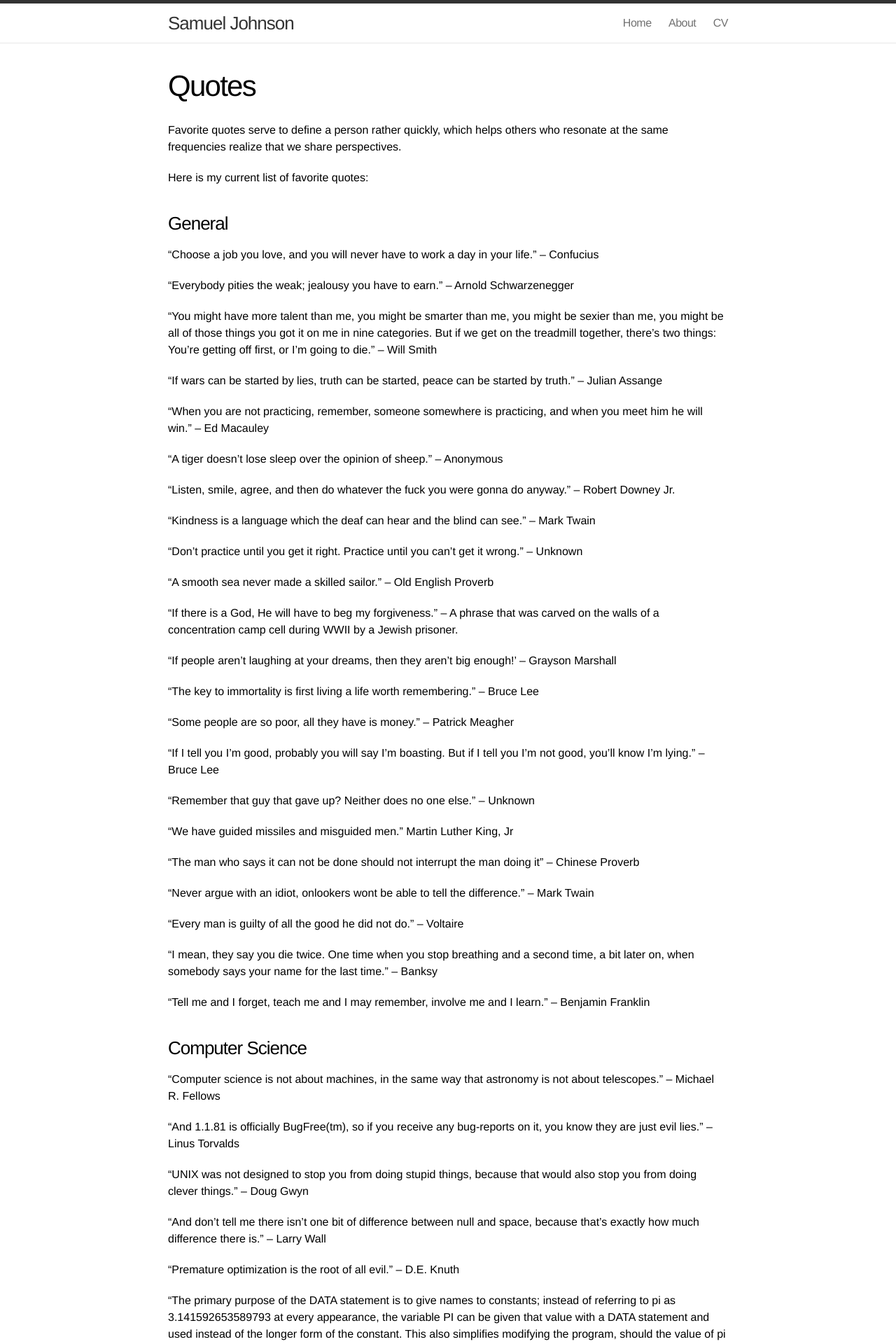
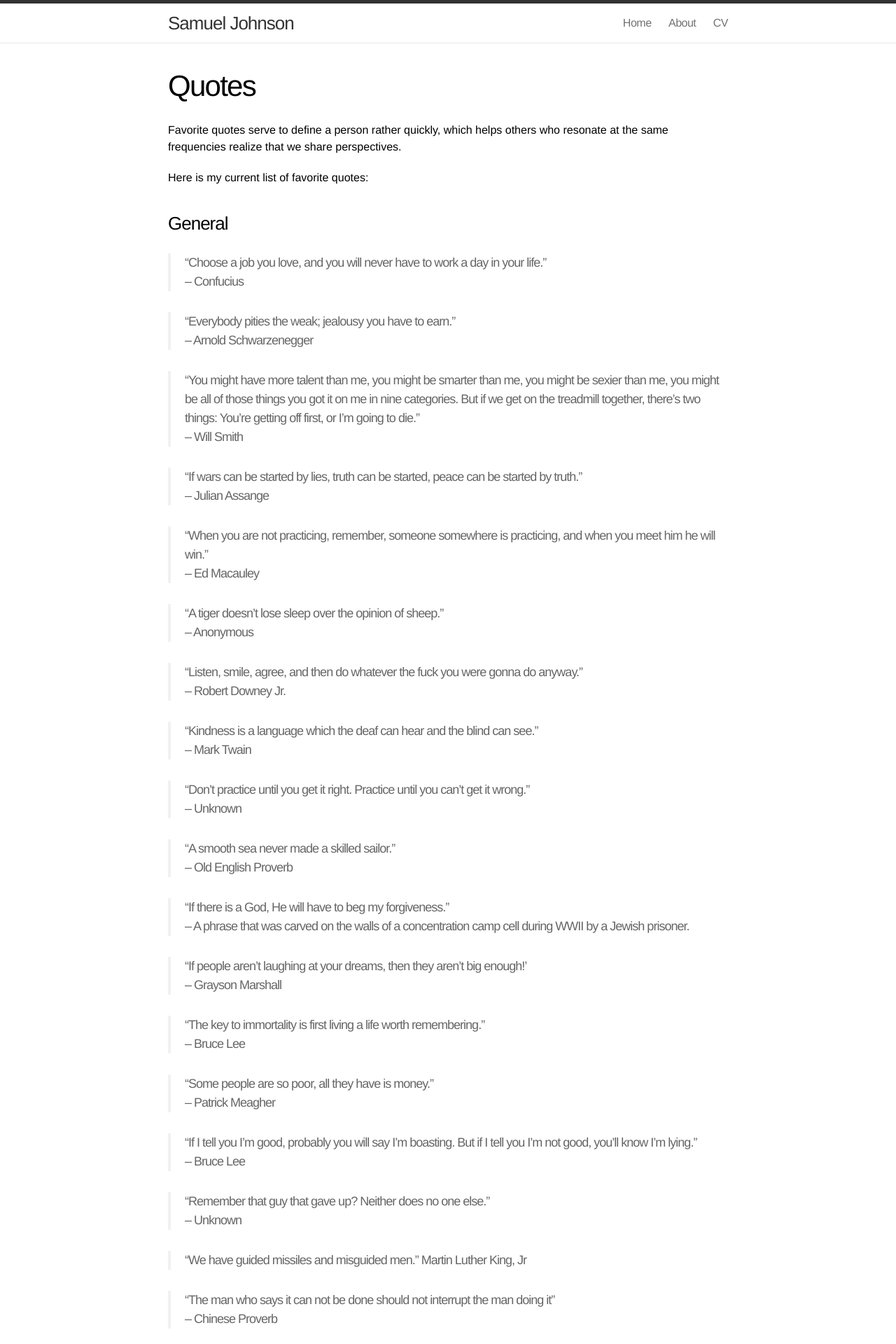
Before and after one commit to samueljohnson/samueljohnson.github.io.archive, a Jekyll site: the page built from quotes/index.markdown, in a window 1280 px wide. Shown: the top 1920 px of the page at 70% size. Built offline with Jekyll 4.4.1, drawn with Linux system fonts in a browser that asks for light colours; some of the changed text lies outside the part shown.

Commit message:
Modified quotes

```diff
--- a/blog/index.html
+++ b/blog/index.html
@@ -1,7 +1,6 @@
 ---
 layout: default
 title: "Blog"
-weight: 3
 ---
 
 <div class="home">
--- a/css/main.css
+++ b/css/main.css
@@ -218,7 +218,7 @@ a:visited { color: #205caa; }
   font-size: 18px;
   opacity: .6;
   letter-spacing: -1px;
-  font-style: italic;
+  /*font-style: italic;*/
   margin: 30px 0;
 }
 
--- a/quotes/index.markdown
+++ b/quotes/index.markdown
@@ -10,95 +9,136 @@ Here is my current list of favorite quotes:
 
 ### General
 
-"Choose a job you love, and you will never have to work a day in your life."
--- Confucius
+> "Choose a job you love, and you will never have to work a day in your life."
+<br>-- Confucius
 
-“Everybody pities the weak; jealousy you have to earn." -- Arnold Schwarzenegger
+> “Everybody pities the weak; jealousy you have to earn."
+<br>-- Arnold Schwarzenegger
 
-"You might have more talent than me, you might be smarter than me, you might be sexier than me, you might be all of those things you got it on me in nine categories. But if we get on the treadmill together, there's two things: You're getting off first, or I'm going to die." -- Will Smith
+> "You might have more talent than me, you might be smarter than me, you might be sexier than me, you might be all of those things you got it on me in nine categories. But if we get on the treadmill together, there's two things: You're getting off first, or I'm going to die."
+<br>-- Will Smith
 
-"If wars can be started by lies, truth can be started, peace can be started by truth." -- Julian Assange
+> "If wars can be started by lies, truth can be started, peace can be started by truth."
+<br>-- Julian Assange
 
-“When you are not practicing, remember, someone somewhere is practicing, and when you meet him he will win.” -- Ed Macauley
+> "When you are not practicing, remember, someone somewhere is practicing, and when you meet him he will win.”
+<br>-- Ed Macauley
 
-"A tiger doesn't lose sleep over the opinion of sheep." -- Anonymous
+> "A tiger doesn't lose sleep over the opinion of sheep."
+<br>-- Anonymous
 
-“Listen, smile, agree, and then do whatever the fuck you were gonna do anyway." -- Robert Downey Jr.
+> "Listen, smile, agree, and then do whatever the fuck you were gonna do anyway."
+<br>-- Robert Downey Jr.
 
-“Kindness is a language which the deaf can hear and the blind can see.” -- Mark Twain
+> "Kindness is a language which the deaf can hear and the blind can see.”
+<br>-- Mark Twain
 
-"Don't practice until you get it right. Practice until you can't get it wrong." -- Unknown
+> "Don't practice until you get it right. Practice until you can't get it wrong."
+<br>-- Unknown
 
-"A smooth sea never made a skilled sailor." -- Old English Proverb
+> "A smooth sea never made a skilled sailor."
+<br>-- Old English Proverb
 
-“If there is a God, He will have to beg my forgiveness.” -- A phrase that was carved on the walls of a concentration camp cell during WWII by a Jewish prisoner.
+> "If there is a God, He will have to beg my forgiveness.”
+<br>-- A phrase that was carved on the walls of a concentration camp cell during WWII by a Jewish prisoner.
 
-"If people aren't laughing at your dreams, then they aren't big enough!' -- Grayson Marshall
+> "If people aren't laughing at your dreams, then they aren't big enough!'
+<br>-- Grayson Marshall
 
-"The key to immortality is first living a life worth remembering." -- Bruce Lee
+> "The key to immortality is first living a life worth remembering."
+<br>-- Bruce Lee
 
-“Some people are so poor, all they have is money." -- Patrick Meagher
+> "Some people are so poor, all they have is money."
+<br>-- Patrick Meagher
 
-"If I tell you I'm good, probably you will say I'm boasting. But if I tell you I'm not good, you'll know I'm lying." -- Bruce Lee
+> "If I tell you I'm good, probably you will say I'm boasting. But if I tell you I'm not good, you'll know I'm lying."
+<br>-- Bruce Lee
 
-"Remember that guy that gave up? Neither does no one else." -- Unknown
+> "Remember that guy that gave up? Neither does no one else."
+<br>-- Unknown
 
-"We have guided missiles and misguided men." Martin Luther King, Jr
+> "We have guided missiles and misguided men." Martin Luther King, Jr
 
-"The man who says it can not be done should not interrupt the man doing it" -- Chinese Proverb
+> "The man who says it can not be done should not interrupt the man doing it"
+<br>-- Chinese Proverb
 
-"Never argue with an idiot, onlookers wont be able to tell the difference." -- Mark Twain
+> "Never argue with an idiot, onlookers wont be able to tell the difference."
+<br>-- Mark Twain
 
-"Every man is guilty of all the good he did not do." -- Voltaire
+> "Every man is guilty of all the good he did not do."
+<br>-- Voltaire
 
-“I mean, they say you die twice. One time when you stop breathing and a second time, a bit later on, when somebody says your name for the last time.” -- Banksy
+> "I mean, they say you die twice. One time when you stop breathing and a second time, a bit later on, when somebody says your name for the last time.”
+<br>-- Banksy
 
-"Tell me and I forget, teach me and I may remember, involve me and I learn.” -- Benjamin Franklin
+> "Tell me and I forget, teach me and I may remember, involve me and I learn.”
+<br>-- Benjamin Franklin
 
 ### Computer Science
 
-"Computer science is not about machines, in the same way that astronomy is not about telescopes." -- Michael R. Fellows
+> "Computer science is not about machines, in the same way that astronomy is not about telescopes."
+<br>-- Michael R. Fellows
 
-"And 1.1.81 is officially BugFree(tm), so if you receive any bug-reports on it, you know they are just evil lies." -- Linus Torvalds
+> "And 1.1.81 is officially BugFree(tm), so if you receive any bug-reports on it, you know they are just evil lies."
+<br>-- Linus Torvalds
 
-"UNIX was not designed to stop you from doing stupid things, because that would also stop you from doing clever things." -- Doug Gwyn
+> "UNIX was not designed to stop you from doing stupid things, because that would also stop you from doing clever things."
+<br>-- Doug Gwyn
 
-"And don't tell me there isn't one bit of difference between null and space, because that's exactly how much difference there is." -- Larry Wall
+> "And don't tell me there isn't one bit of difference between null and space, because that's exactly how much difference there is."
+<br>-- Larry Wall
 
-"Premature optimization is the root of all evil." -- D.E. Knuth
+> "Premature optimization is the root of all evil."
+<br>-- D.E. Knuth
 
-"The primary purpose of the DATA statement is to give names to constants; instead of referring to pi as 3.141592653589793 at every appearance, the variable PI can be given that value with a DATA statement and used instead of the longer form of the constant. This also simplifies modifying the program, should the value of pi change." -- FORTRAN manual for Xerox Computers
+> "The primary purpose of the DATA statement is to give names to constants; instead of referring to pi as 3.141592653589793 at every appearance, the variable PI can be given that value with a DATA statement and used instead of the longer form of the constant. This also simplifies modifying the program, should the value of pi change."
+<br>-- FORTRAN manual for Xerox Computers
 
-"The Linux philosophy is 'laugh in the face of danger'. Oops. Wrong one. 'Do it yourself'. That's it" -- Linus Torvalds
+> "The Linux philosophy is 'laugh in the face of danger'. Oops. Wrong one. 'Do it yourself'. That's it"
+<br>-- Linus Torvalds
 
-"The memory management on the PowerPC can be used to frighten small children." -- Linus Torvalds
+> "The memory management on the PowerPC can be used to frighten small children."
+<br>-- Linus Torvalds
 
-"Unix is simple. It just takes a genius to understand its simplicity." – Dennis Ritchie
+> "Unix is simple. It just takes a genius to understand its simplicity."
+<br>-- Dennis Ritchie
 
 ### Science
 
-"If you wish to make an apple pie from scratch, you must first invent the universe." -- Carl Sagan
+> "If you wish to make an apple pie from scratch, you must first invent the universe."
+<br>-- Carl Sagan
 
-"The universe is not only stranger than we imagine, it's stranger than we can imagine." -- JBS Haldane
+> "The universe is not only stranger than we imagine, it's stranger than we can imagine."
+<br>-- JBS Haldane
 
-"If the brain were so simple we could understand it, we would be so simple we couldn't." -- Lyall Watson
+> "If the brain were so simple we could understand it, we would be so simple we couldn't."
+<br>-- Lyall Watson
 
 ### Fictional
 
-"Do or do not, there is no try" -- Yoda
+> "Do or do not, there is no try"
+<br>-- Yoda
 
-"It's not who I am underneath... but what I *do*... that defines me." -- Bruce Wayne
+> "It's not who I am underneath... but what I *do*... that defines me."
+<br>-- Bruce Wayne
 
-"Me? I'm dishonest, and a dishonest man you can always trust to be dishonest. Honestly. It's the honest ones you want to watch out for, because you can never predict when they're going to do something incredibly... stupid." -- Jack Sparrow
+> "Me? I'm dishonest, and a dishonest man you can always trust to be dishonest. Honestly. It's the honest ones you want to watch out for, because you can never predict when they're going to do something incredibly... stupid."
+<br>-- Jack Sparrow
 
-"Hope is a good thing, maybe the best of things, and no good thing ever dies." -- Andy Dufresne
+> "Hope is a good thing, maybe the best of things, and no good thing ever dies."
+<br>-- Andy Dufresne
 
-"The universe is a pretty big place. It's bigger than anything anyone has ever dreamed of before. So if it's just us... seems like an awful waste of space. Right?" -- Ellie Arroway
+> "The universe is a pretty big place. It's bigger than anything anyone has ever dreamed of before. So if it's just us... seems like an awful waste of space. Right?"
+<br>-- Ellie Arroway
 
-"Never forget who you are, for surely the world wont. Make it your strength. Then it can never be your weakness. Armor yourself in it, and it will never be used to hurt you." -- Tyrion Lannister
+> "Never forget who you are, for surely the world wont. Make it your strength. Then it can never be your weakness. Armor yourself in it, and it will never be used to hurt you."
+<br>-- Tyrion Lannister
 
-"I'm not doubting your honour, I'm denying its existance." -- Tyrion Lannister
+> "I'm not doubting your honour, I'm denying its existance."
+<br>-- Tyrion Lannister
 
-"You see, madness, as you know, is like gravity. All it takes is a little push!" -- The Joker
+> "You see, madness, as you know, is like gravity. All it takes is a little push!"
+<br>-- The Joker
 
-"If you're good at something, never do it for free." -- The Joker
+> "If you're good at something, never do it for free."
+<br>-- The Joker
```
Also changed, not shown: other parts of quotes/index.markdown (+0 -1 lines).
